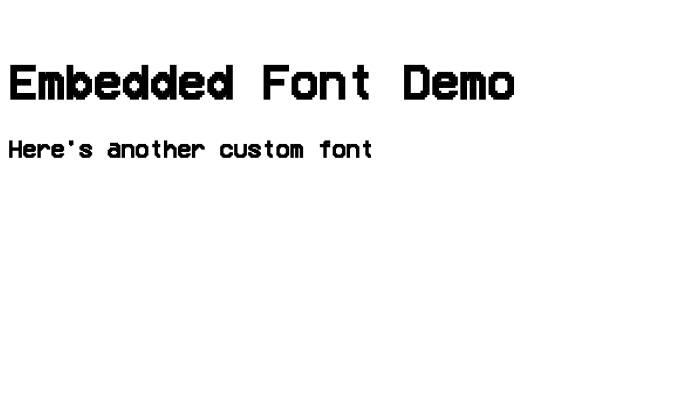
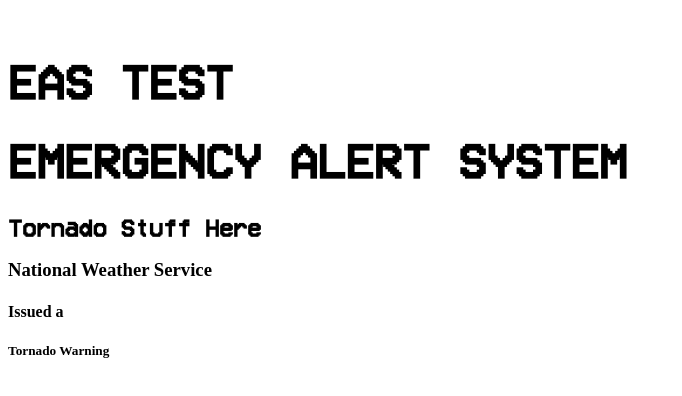
Before and after one commit to stevenbv/website, a plain HTML site: page index.html in a window 1280 px wide. Shown: the whole page, without its empty margins (0-682 px from the left). Drawn offline with Linux system fonts and the light colour scheme.

Commit message:
Update index.html

```diff
--- a/index.html
+++ b/index.html
@@ -5,15 +5,11 @@
  <title>EmbeddedFont</title>
  <style type = "text/css">
   @font-face {
-  font-family: "Miama";
-  src: url("VCROSDMono.otf");
-  }
-  @font-face {
   font-family: "spray";
   src: url("VCROSDMono.otf");
   }
   h1 {
-  font-family: Miama;
+  font-family: spray;
   font-size: 300%;
   }
   h2 {
@@ -22,7 +18,11 @@
  </style>
  </head>
  <body>
- <h1>Embedded Font Demo</h1>
- <h2>Here's another custom font</h2>
+ <h1>EAS TEST</h1>
+ <h1>EMERGENCY ALERT SYSTEM</h1>
+  <h2>Tornado Stuff Here</h2>
+  <h3>National Weather Service</h3>
+  <h4>Issued a</h4>
+  <h5>Tornado Warning</h5>
  </body>
 </html>
```
